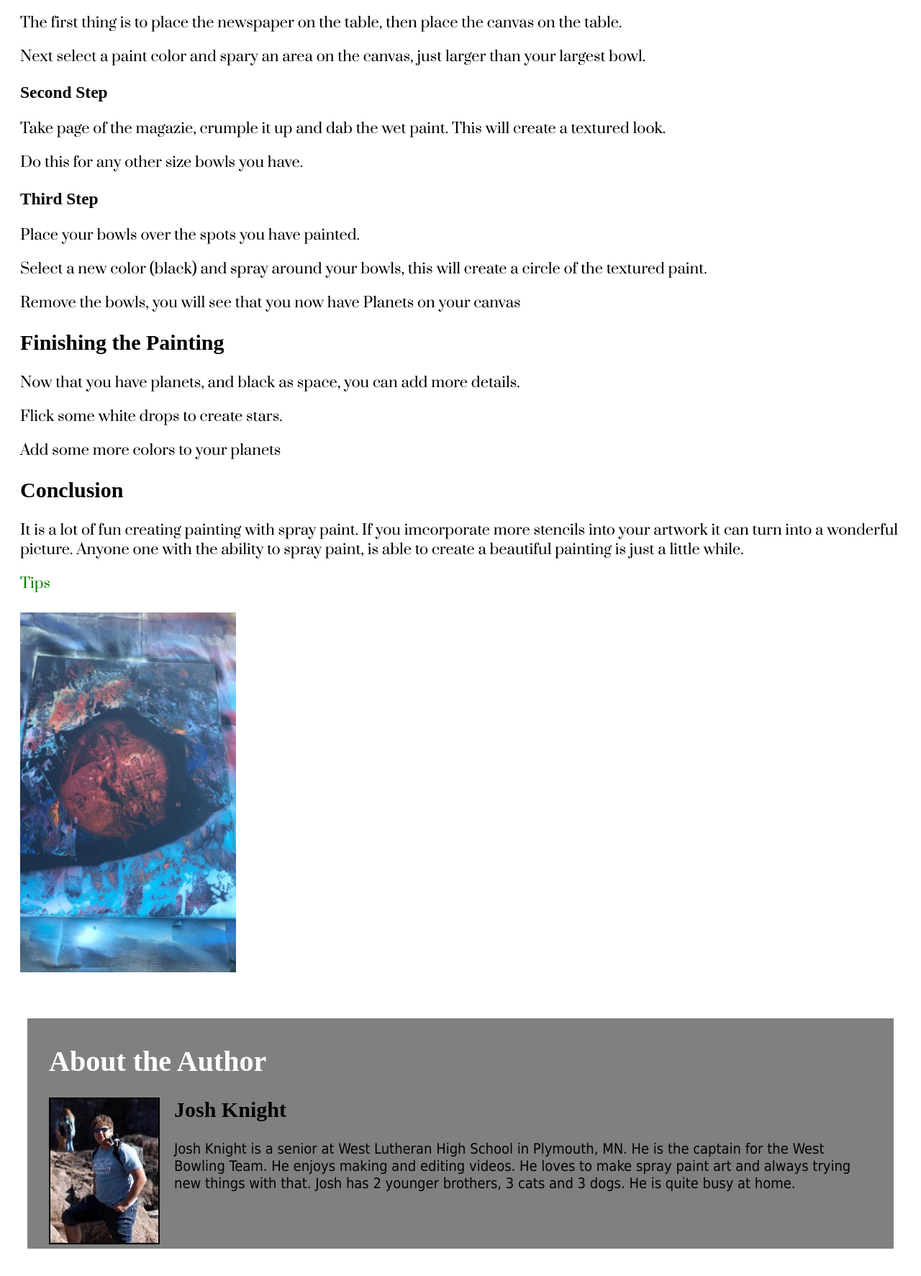
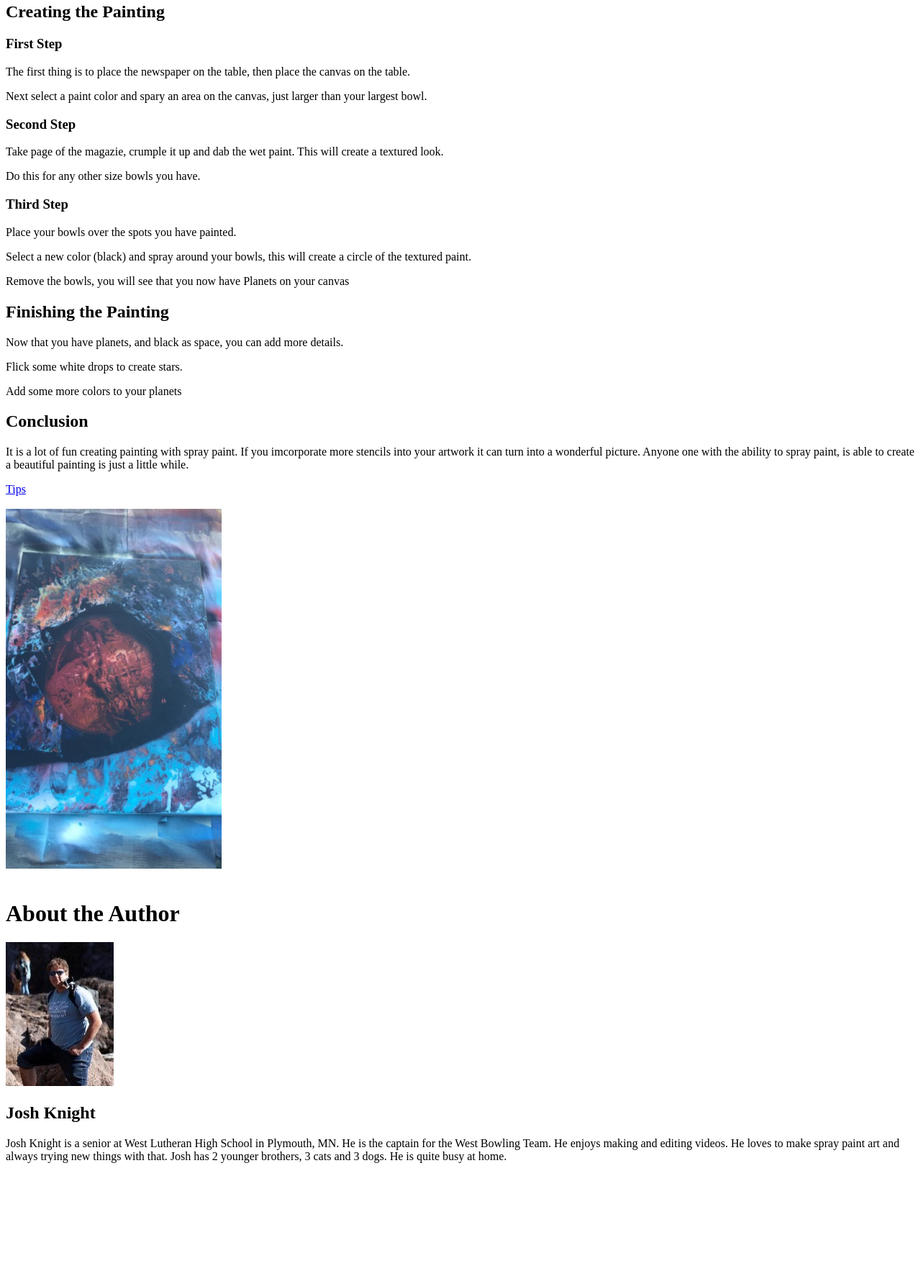
Before and after one commit to Jknight62/HowTo, a plain HTML site: page index.html in a window 1280 px wide. Shown: the part 656-2429 px from the top of the page at 72% size. After the commit the page ends 2280 px from the top, so only its background shows below. Drawn offline with Linux system fonts and the light colour scheme; a web font is replaced by a local one.

Commit message:
Update index.html

```diff
--- a/index.html
+++ b/index.html
@@ -1,103 +1,23 @@
 <!DOCTYPE html>
 
 <html lang="en">
-
-
 
   <!--Added the Class stype for my 3 section for Assignment 4A -->
 
   <head>
 
     <title>How To Create a Spray Paint Painting</title>
+    <link rel="stylesheet" type="text/css" href="howto.css">
+
    <link href="https://fonts.googleapis.com/css?family=Prata" rel="stylesheet">
 
    <link href="https://fonts.googleapis.com/css?family=Chicle" rel="stylesheet">
 
-  <style>
-
-      .sect {
-    background-color: white;
-    color: black;
-    padding: 0px;
-  }
-   a:link {
-    color: green;
-    background-color: transparent;
-    text-decoration: none;
-    }
-    a:visited {
-    color: black;
-    background-color: transparent;
-    text-decoration: none;
-    }
-    a:hover {
-    color: red;
-    background-color: transparent;
-    text-decoration: underline;
-    }
-    a:active {
-    color: yellow;
-    background-color: transparent;
-    text-decoration: underline;
-    }
-    table, th, td {
-        border: 1px solid black;
-        border-collapse: collapse;
-      }
-        th, td {
-        padding: 15px;
-      }
-         th {
-        text-align: left;
-         }
-    body {
-        font-family: 'Prata', serif;
-        font-size: 20px;
-      }
-    h1{
-      font-family: 'chicle';
-    }
-    h2{
-      font-family:'chicle';
-    }
-    h3{
-      font-family:'chicle';
-    }
-    .outer-box {
-        background-color:grey;
-        margin:10px;
-        padding:10px;
-        min-height:300px;
-      }
-      .name {
-        color:white;
-        font-family:Tahoma;
-        margin-left:20px;
-      }
-      .picture {
-        margin-left:20px;
-        float:left;
-        margin-right:20px;
-        margin-bottom:10px;
-        border:2px solid black;
-      }
-      .bio {
-        font-family:Tahoma;
-        padding-left:20px;
-        padding-right:20px;
-        padding-bottom:20px;
-      }
-      img {
-        display:block;
-      }
-
-  </style>
-
   </head>
 
-  <body style="background-color:white; padding: 20px">
+  <body>
 
-    <h1 style="text-align:center;">How To Create a Spray Paint Painting</h1>
+    <h1>How To Create a Spray Paint Painting</h1>
 
     <p>Making a spray paint paint is a lot of fun and <q>anyone</q> can do it!</p>
     <br>
@@ -107,7 +27,8 @@
     <!-- Supply List -->
 
     <h3>Supplies</h3>
-    <ul style="list-style-type:square">
+    <img src="https://jknight62.github.io/HowTo/Images/KnightsStudio.jpg" id="ad">
+    <ul class="sqbull">
     <li>Spray Paint (multiple colors) </li>
     <li>Canvas (18x20)</li>
     <li>Large bowls</li>
@@ -118,7 +39,9 @@
     <li>Newspaper to <i>pertect</i> table</li>
     </ul>
 
-    <!-- Making the Painting -->
+
+
+      <!-- Making the Painting -->
 
     <h2 class="sect">Creating the Painting</h2>
     <h3>First Step</h3>
@@ -168,7 +91,6 @@
 
    </div>
 
-
   </body>
 
 </html>
```
